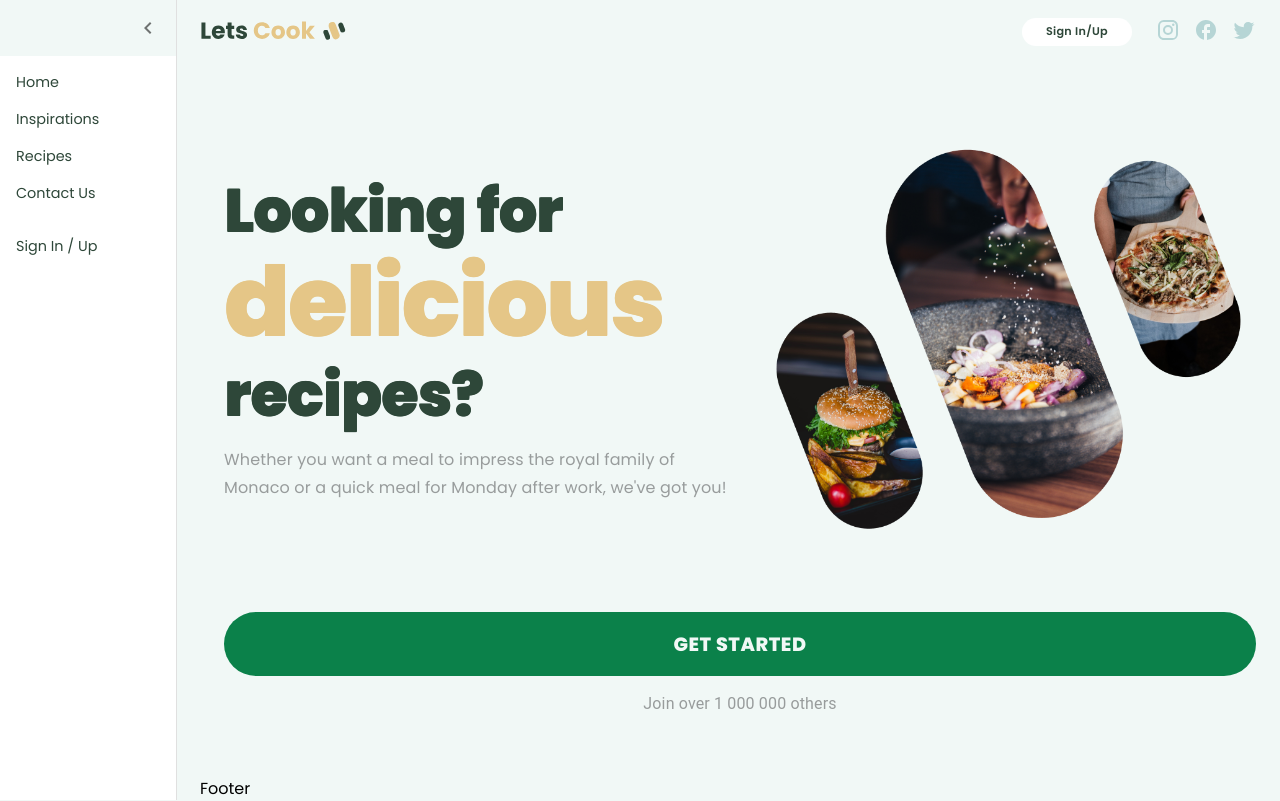
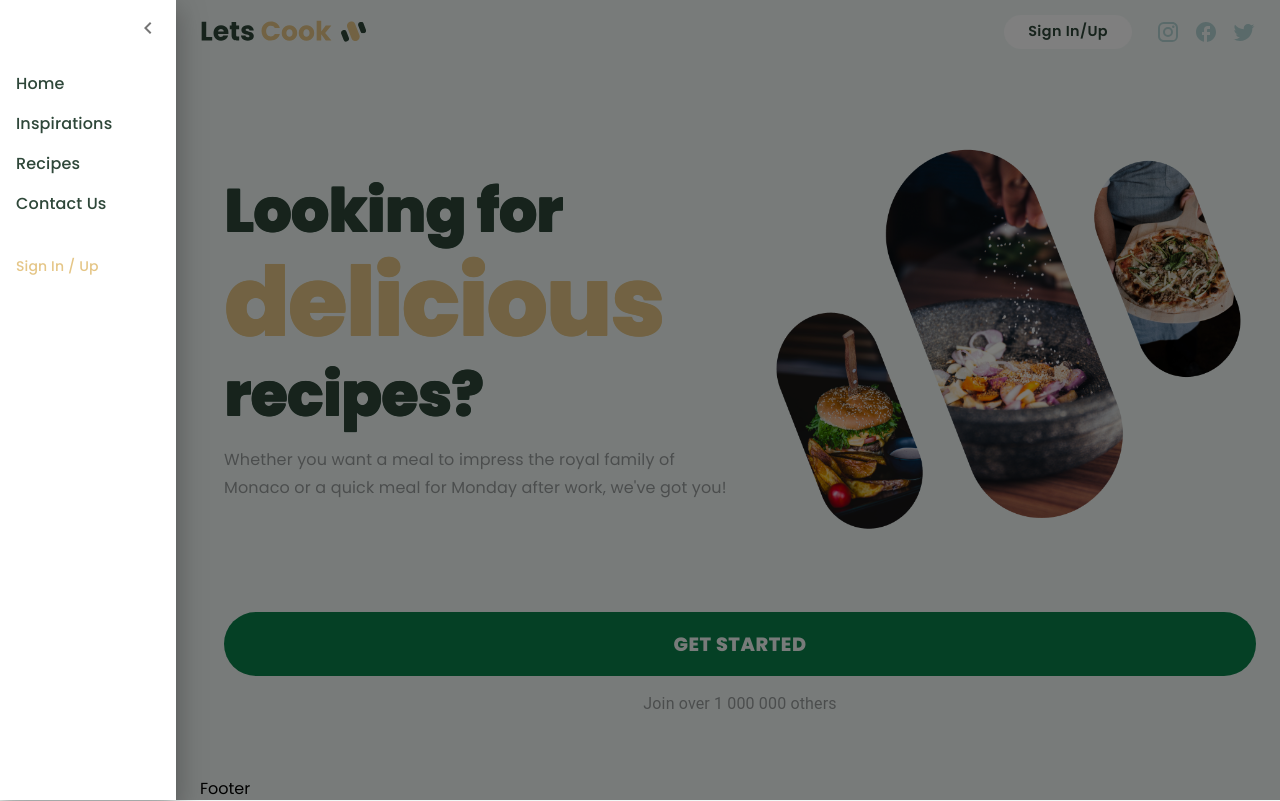
Before and after one commit to millie-wy/letsCook, a React (Create React App) app in the folder client/: page / in a window 1280 px wide. Both pictures are taken after a click on the button "menu". Built offline with nearby package versions, Linux system fonts and the light colour scheme.

Commit message:
fixed header button bug and drawer

```diff
--- a/client/src/components/Header.jsx
+++ b/client/src/components/Header.jsx
@@ -15,10 +15,10 @@ import {
   List,
   ListItem,
   Toolbar,
+  Typography,
 } from "@mui/material";
 import React, { useState } from "react";
 import { Link } from "react-router-dom";
-// @ts-ignore // ask David
 import logo from "../assets/logoAndIcons/logo.svg";
 
 const Header = (props) => {
@@ -71,7 +71,7 @@ const Header = (props) => {
             aria-haspopup="true"
             onClick={handleMenuOpen}
             sx={
-              openMenu ? { display: "none" } : { color: "#989C9C", width: 45 }
+              openMenu ? { display: "none" } : { color: "#989C9C", width: 50 }
             }
           >
             <MenuIcon />
@@ -79,16 +79,15 @@ const Header = (props) => {
           <Link to="/">
             <Box
               component="img"
-              style={{ height: "35px", margin: "0.3rem 1rem 0 1rem" }}
+              style={{ height: "40px", margin: "0.3rem 1rem 0 1rem" }}
               src={logo}
               alt="LetsCook"
             />
           </Link>
         </Box>
-        <Drawer variant="persistent" anchor="left" open={openMenu}>
+        <Drawer variant="temporary" anchor="left" open={openMenu}>
           <Box
             sx={{
-              background: "#f1f8f6",
               display: "flex",
               alignItems: "center",
               padding: 1,
@@ -100,58 +99,115 @@ const Header = (props) => {
               {openMenu ? <ChevronLeft /> : <ChevronRight />}
             </IconButton>
           </Box>
-          <List sx={{ fontSize: ".9rem" }}>
+          <List>
             <ListItem>
               <Link
-                style={{ textDecoration: "none", color: "#2E4739" }}
+                style={{ textDecoration: "none" }}
                 to="/"
                 onClick={handleMenuClose}
               >
-                Home
+                <Typography
+                  variant="body1"
+                  sx={{
+                    color: "#2E4739",
+                    fontFamily: "Poppins",
+                    fontWeight: 500,
+                    "&:hover": {
+                      color: "#E5C687",
+                    },
+                  }}
+                >
+                  Home
+                </Typography>
               </Link>
             </ListItem>
             <ListItem>
               <Link
-                style={{ textDecoration: "none", color: "#2E4739" }}
+                style={{ textDecoration: "none" }}
                 to="/start"
                 onClick={handleMenuClose}
               >
-                Inspirations
+                <Typography
+                  variant="body1"
+                  sx={{
+                    color: "#2E4739",
+                    fontFamily: "Poppins",
+                    fontWeight: 500,
+                    "&:hover": {
+                      color: "#E5C687",
+                    },
+                  }}
+                >
+                  Inspirations
+                </Typography>
               </Link>
             </ListItem>
             <ListItem>
               <Link
-                style={{ textDecoration: "none", color: "#2E4739" }}
+                style={{ textDecoration: "none" }}
                 to="/search"
                 onClick={handleMenuClose}
               >
-                Recipes
+                <Typography
+                  variant="body1"
+                  sx={{
+                    color: "#2E4739",
+                    fontFamily: "Poppins",
+                    fontWeight: 500,
+                    "&:hover": {
+                      color: "#E5C687",
+                    },
+                  }}
+                >
+                  Recipes
+                </Typography>
               </Link>
             </ListItem>
             <ListItem>
               <Link
-                style={{ textDecoration: "none", color: "#2E4739" }}
+                style={{ textDecoration: "none" }}
                 to="/"
                 onClick={handleMenuClose}
               >
-                Contact Us
+                <Typography
+                  variant="body1"
+                  sx={{
+                    color: "#2E4739",
+                    fontFamily: "Poppins",
+                    fontWeight: 500,
+                    "&:hover": {
+                      color: "#E5C687",
+                    },
+                  }}
+                >
+                  Contact Us
+                </Typography>
               </Link>
             </ListItem>
             <ListItem>
               <Link
-                style={{
-                  textDecoration: "none",
-                  color: "#2E4739",
-                  marginTop: "1rem",
-                }}
+                style={{ textDecoration: "none", marginTop: "1.5rem" }}
                 to="/signup"
                 onClick={handleMenuClose}
               >
-                Sign In / Up
+                <Typography
+                  variant="body2"
+                  sx={{
+                    color: "#E5C687",
+                    fontFamily: "Poppins",
+                    fontWeight: 500,
+                    "&:hover": {
+                      color: "#2E4739",
+                    },
+                  }}
+                >
+                  Sign In / Up
+                </Typography>
               </Link>
             </ListItem>
           </List>
         </Drawer>
+
         {/* below is header right  */}
         <Box sx={{ display: "flex", gap: "1.5rem", flexDirection: "row" }}>
           <Button
@@ -160,7 +216,7 @@ const Header = (props) => {
             sx={{
               fontFamily: "Poppins",
               letterSpacing: "none",
-              fontSize: ".7rem",
+              fontSize: ".9rem",
               fontWeight: "600",
               bgcolor: "white",
               color: "#2E4739",
@@ -168,6 +224,11 @@ const Header = (props) => {
               borderRadius: 10,
               boxShadow: "none",
               paddingX: "1.5rem",
+              "&:hover": {
+                backgroundColor: "#E5C687",
+                color: "white",
+                boxShadow: "none",
+              },
             }}
           >
             Sign In/Up
@@ -177,12 +238,34 @@ const Header = (props) => {
               color: "#B6D5D5",
               width: "100px",
               display: "flex",
+              placeItems: "center",
               justifyContent: "space-between",
             }}
           >
-            <Instagram />
-            <FacebookRounded />
-            <Twitter />
+            <Instagram
+              sx={{
+                cursor: "pointer",
+                "&:hover": {
+                  color: "#2E4739",
+                },
+              }}
+            />
+            <FacebookRounded
+              sx={{
+                cursor: "pointer",
+                "&:hover": {
+                  color: "#2E4739",
+                },
+              }}
+            />
+            <Twitter
+              sx={{
+                cursor: "pointer",
+                "&:hover": {
+                  color: "#2E4739",
+                },
+              }}
+            />
           </Box>
         </Box>
       </Toolbar>
```
